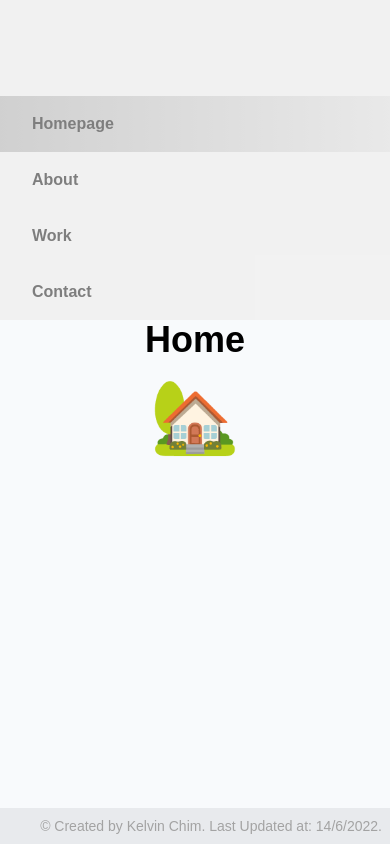
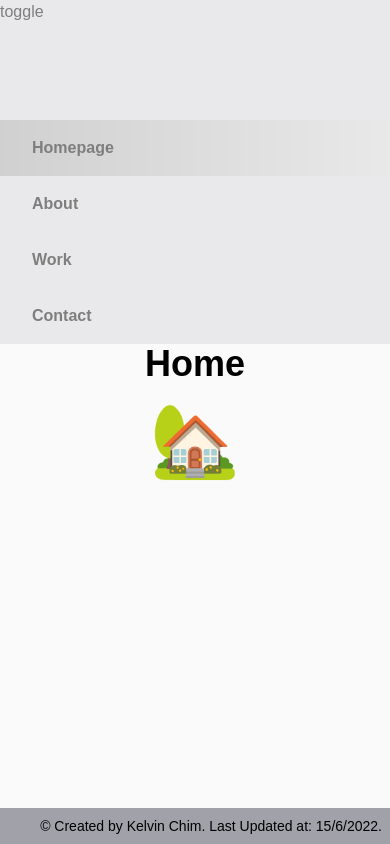
Before and after one commit to KelvinChim-ComSci/portfolio, a Next.js app: page / in a window 390 px wide. Built offline with nearby package versions, Linux system fonts and the light colour scheme.

Commit message:
added dark mode

```diff
--- a/components/layout.tsx
+++ b/components/layout.tsx
@@ -1,9 +1,11 @@
 import Link from "next/link";
 import { useRouter } from "next/router";
+import { useTheme } from "next-themes";
 import { useEffect } from "react";
 
 export default function Layout({ children }: any) {
   const router = useRouter();
+  const { theme, setTheme } = useTheme();
   const menuItems: { href: string; title: string }[] = [
     {
       href: "/",
@@ -48,7 +50,10 @@ export default function Layout({ children }: any) {
   return (
     <div className="min-h-screen flex flex-col">
       <div className="flex flex-col md:flex-row flex-1">
-        <aside className="bg-neutral-200 opacity-50 w-full md:w-80">
+        <aside className="bg-zinc-300 dark:bg-slate-800 opacity-50 w-full md:w-80">
+          <button onClick={() => setTheme(theme === "dark" ? "light" : "dark")}>
+            toggle
+          </button>
           <nav className="mt-24">
             <div id="overlay" className="-z-10 absolute bg-neutral-300"></div>
             <ul>
@@ -62,7 +67,7 @@ export default function Layout({ children }: any) {
                 >
                   <Link href={href}>
                     <a
-                      className={`select-none flex px-8 py-2 font-semibold cursor-pointer `}
+                      className={`select-none flex px-8 py-2 font-semibold text-black dark:text-white cursor-pointer `}
                     >
                       {title}
                     </a>
@@ -72,10 +77,10 @@ export default function Layout({ children }: any) {
             </ul>
           </nav>
         </aside>
-        <main className="flex-1 bg-slate-50">{children}</main>
+        <main className="flex-1 bg-zinc-50 dark:bg-slate-800">{children}</main>
       </div>
-      <footer className="select-none p-2 bg-gray-300/50 text-right text-sm text-neutral-400">
-        &copy; Created by Kelvin Chim. Last Updated at: 14/6/2022.
+      <footer className="select-none p-2 bg-zinc-400 dark:bg-slate-700 text-right text-sm text-black dark:text-white">
+        &copy; Created by Kelvin Chim. Last Updated at: 15/6/2022.
       </footer>
     </div>
   );
--- a/package.json
+++ b/package.json
@@ -10,6 +10,7 @@
   },
   "dependencies": {
     "next": "12.1.6",
+    "next-themes": "^0.2.0",
     "react": "18.1.0",
     "react-dom": "18.1.0"
   },
--- a/pages/_app.tsx
+++ b/pages/_app.tsx
@@ -1,16 +1,19 @@
 import { AppProps } from "next/app";
+import { ThemeProvider } from "next-themes";
 import Head from "next/head";
 import Layout from "../components/layout";
 import "../styles/globals.css";
 
 function MyApp({ Component, pageProps }: AppProps) {
   return (
+    <ThemeProvider attribute="class">
       <Layout>
         <Head>
           <title>Among us</title>
         </Head>
         <Component {...pageProps} />
       </Layout>
+    </ThemeProvider>
   );
 }
 export default MyApp;
--- a/tailwind.config.js
+++ b/tailwind.config.js
@@ -1,7 +1,8 @@
 module.exports = {
-  content: ['./pages/**/*.{js,ts,jsx,tsx}', './components/**/*.{js,ts,jsx,tsx}'],
-  theme: {
-    extend: {},
-  },
-  plugins: [],
+    darkMode: 'class',
+    content: ['./pages/**/*.{js,ts,jsx,tsx}', './components/**/*.{js,ts,jsx,tsx}'],
+    theme: {
+        extend: {},
+    },
+    plugins: [],
 }
```
Also changed, not shown: 1 other file (tests, documents, lock files or other folders). Lines whose indentation alone changed are shown as unchanged.
